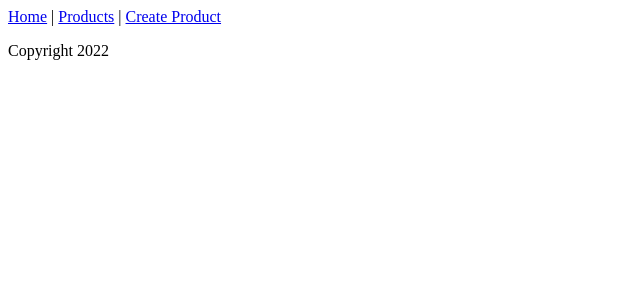
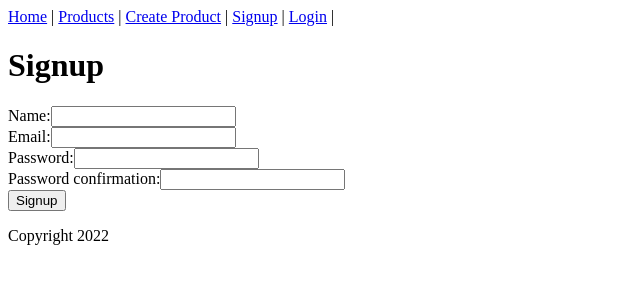
Before and after one commit to Elijah-Gutman/vue_product, a Vue app: page /signup in a window 1280 px wide. Shown: the top 300 px of the page, without its empty margins (0-640 px from the left). Built offline with nearby package versions, Linux system fonts and the light colour scheme.

Commit message:
Added signup, login page and logout feature

```diff
--- a/src/components/Header.vue
+++ b/src/components/Header.vue
@@ -9,7 +9,10 @@ export default {
     <nav>
       <router-link to="/">Home</router-link> |
       <router-link to="/products">Products</router-link> |
-      <router-link to="/products/new">Create Product</router-link>
+      <router-link to="/products/new">Create Product</router-link> |
+      <router-link v-if="!isLoggedIn" to="/signup">Signup</router-link> |
+      <router-link v-if="!isLoggedIn" to="/login">Login</router-link> |
+      <router-link v-if="isLoggedIn" to="/logout">Logout</router-link>
     </nav>
   </header>
 </template>
--- /dev/null
+++ b/src/components/Login.vue
@@ -0,0 +1,51 @@
+<script>
+import axios from "axios";
+
+export default {
+  data() {
+    return {
+      email: "",
+      password: "",
+      errors: [],
+    };
+  },
+  methods: {
+    submit() {
+      axios
+        .post("/sessions", {
+          email: this.email,
+          password: this.password,
+        })
+        .then((response) => {
+          axios.defaults.headers.common["Authorization"] =
+            "Bearer " + response.data.jwt;
+          localStorage.setItem("jwt", response.data.jwt);
+          this.$router.push("/");
+        })
+        .catch((error) => {
+          this.errors = ["Invalid email or password"];
+        });
+    },
+  },
+};
+</script>
+
+<template>
+  <div>
+    <h1>Login</h1>
+    <ul>
+      <li v-for="error in errors" v-bind:key="error">{{ error }}</li>
+    </ul>
+    <form v-on:submit.prevent="submit">
+      <div>
+        <label>Email:</label>
+        <input type="email" v-model="email" />
+      </div>
+      <div>
+        <label>Password:</label>
+        <input type="password" v-model="password" />
+      </div>
+      <button type="submit">Login</button>
+    </form>
+  </div>
+</template>
--- /dev/null
+++ b/src/components/LogoutLink.vue
@@ -0,0 +1,15 @@
+<script>
+import axios from "axios";
+
+export default {
+  created() {
+    delete axios.defaults.headers.common["Authorization"];
+    localStorage.removeItem("jwt");
+    this.$router.push("/login");
+  },
+};
+</script>
+
+<template>
+  <div></div>
+</template>
--- /dev/null
+++ b/src/components/Signup.vue
@@ -0,0 +1,61 @@
+<script>
+import axios from "axios";
+
+export default {
+  data() {
+    return {
+      name: "",
+      email: "",
+      password: "",
+      passwordConfirmation: "",
+      errors: [],
+    };
+  },
+  methods: {
+    submit() {
+      axios
+        .post("/users", {
+          name: this.name,
+          email: this.email,
+          password: this.password,
+          password_confirmation: this.passwordConfirmation,
+        })
+        .then((response) => {
+          console.log("Success!", response.data);
+          this.$router.push("/login");
+        })
+        .catch((error) => {
+          this.errors = error.response.data.errors;
+        });
+    },
+  },
+};
+</script>
+
+<template>
+  <div>
+    <h1>Signup</h1>
+    <ul>
+      <li v-for="error in errors" v-bind:key="error">{{ error }}</li>
+    </ul>
+    <form v-on:submit.prevent="submit">
+      <div>
+        <label>Name:</label>
+        <input type="text" v-model="name" />
+      </div>
+      <div>
+        <label>Email:</label>
+        <input type="email" v-model="email" />
+      </div>
+      <div>
+        <label>Password:</label>
+        <input type="password" v-model="password" />
+      </div>
+      <div>
+        <label>Password confirmation:</label>
+        <input type="password" v-model="passwordConfirmation" />
+      </div>
+      <button type="submit">Signup</button>
+    </form>
+  </div>
+</template>
```
Also changed, not shown: src/router.js (+6 -6 lines).
